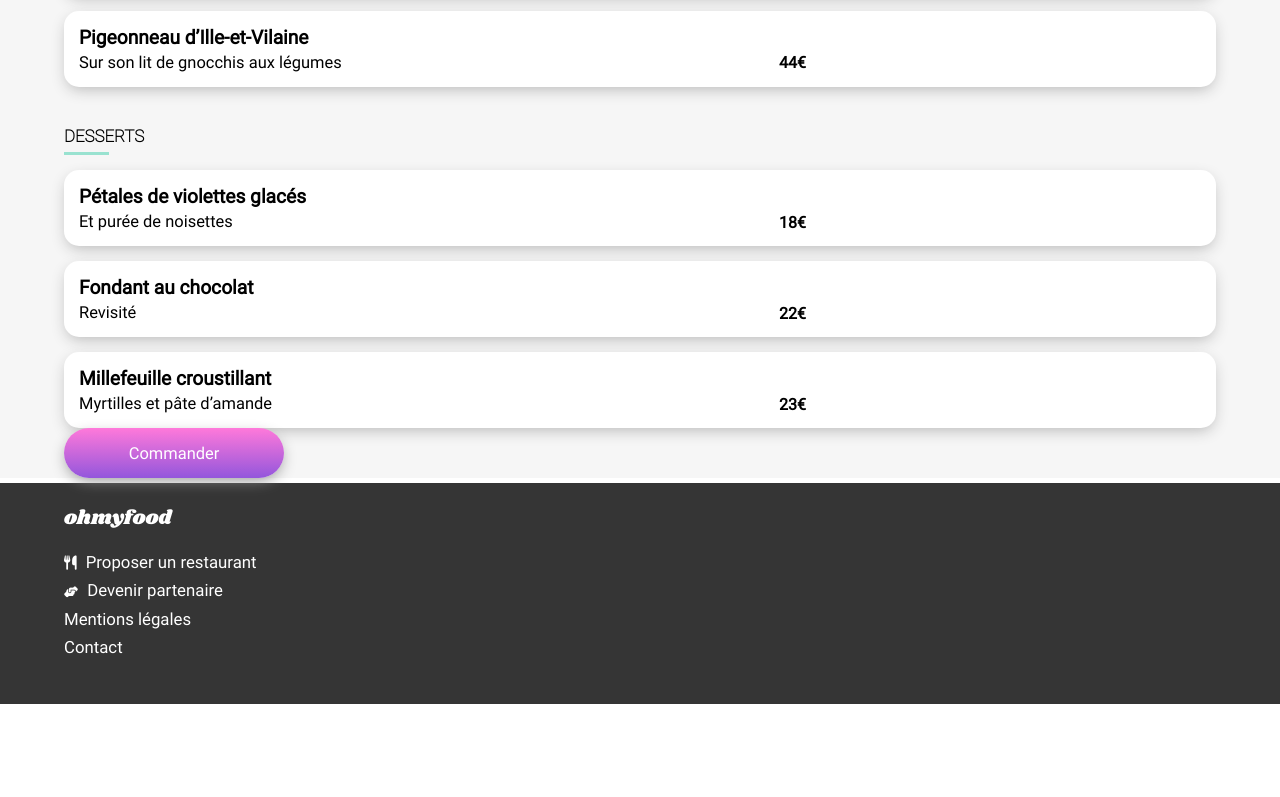
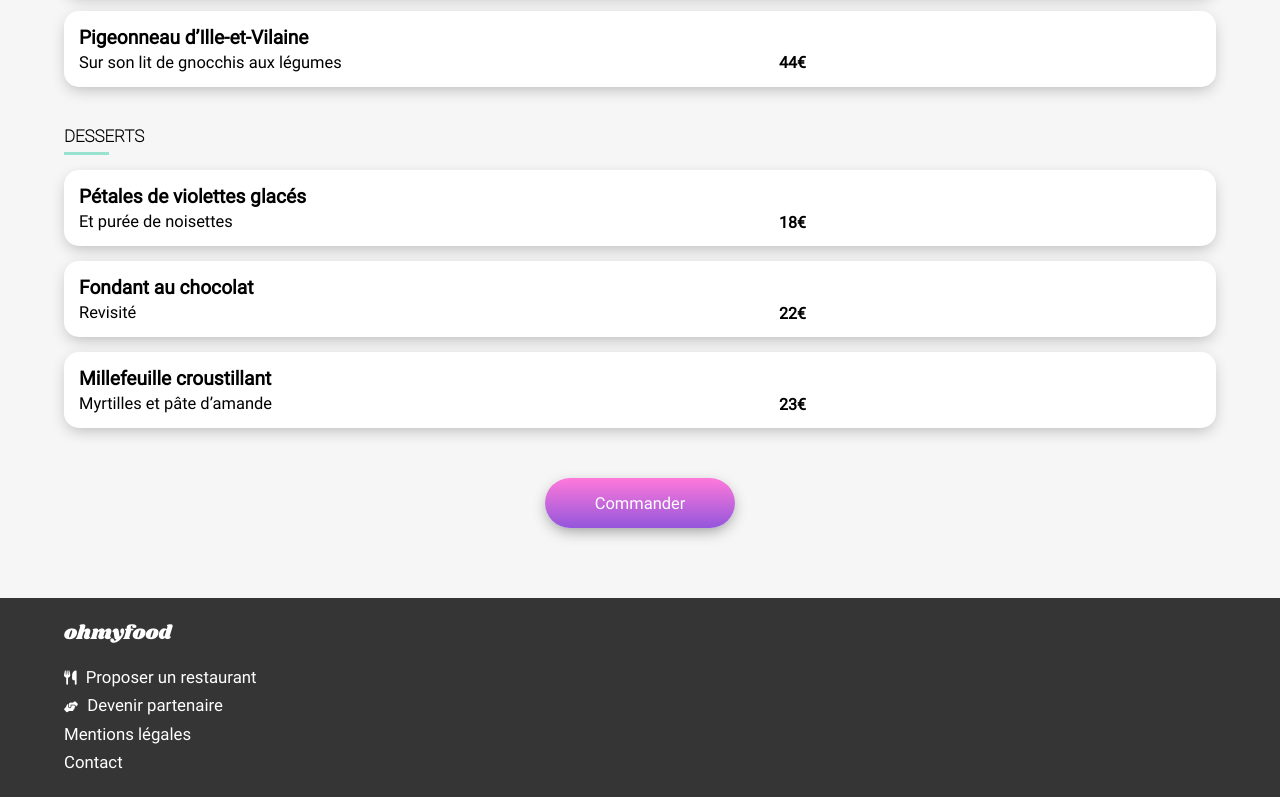
Before and after one commit to Jeanne4L/jeanne4l.github.io, a website: page a_la_francaise.html in a window 1280 px wide. Shown: the part 957-1754 px from the top of the page. Before the commit the page ends 1661 px from the top, so only its background shows below. Drawn offline with nearby package versions, Linux system fonts and the light colour scheme.

Commit message:
Fin de la structure de base des pages menu

```diff
--- a/a_la_francaise.html
+++ b/a_la_francaise.html
@@ -138,7 +138,7 @@
                             </div>
                         </div>
                     </article>
-                    <div class="btn flex center">Commander</div>
+                    <div class="btn flex btn--center btn--smaller"><p>Commander</p></div>
                 </div>
             </section>
         </main>
--- a/sass/components/_buttons.scss
+++ b/sass/components/_buttons.scss
@@ -1,5 +1,4 @@
 .btn {
-    align-items: center;
     border-radius: 50px;
     width: 220px;
     height: 50px;
@@ -8,4 +7,10 @@
     background: linear-gradient($secondaryColor, $primaryColor);
     font-size: 1.03rem;
     box-shadow: 0px 5px 15px -3px darken($backgroundColor, 40%);
+    &--center {
+        margin: 50px auto 0 auto;
+    }
+    &--smaller {
+        width: 190px;
+    }
 }
--- a/sass/layouts/_section.scss
+++ b/sass/layouts/_section.scss
@@ -98,8 +98,8 @@ main {
         width: 100%;
         border-radius: 40px 40px 0 0;
         background-color: $backgroundColor;
-        padding-top: 30px;
-        margin-bottom: -40px;
+        padding: 30px 0 70px 0;
+        margin-bottom: -45px;
         article {
             padding: 25px 0 0 0;
         }
```
Also changed, not shown: delice_des_sens.html (+1 -1 lines), note_enchantee.html (+1 -1 lines), palette_du_gout.html (+1 -1 lines), public/css/style.css, 1 other file.
